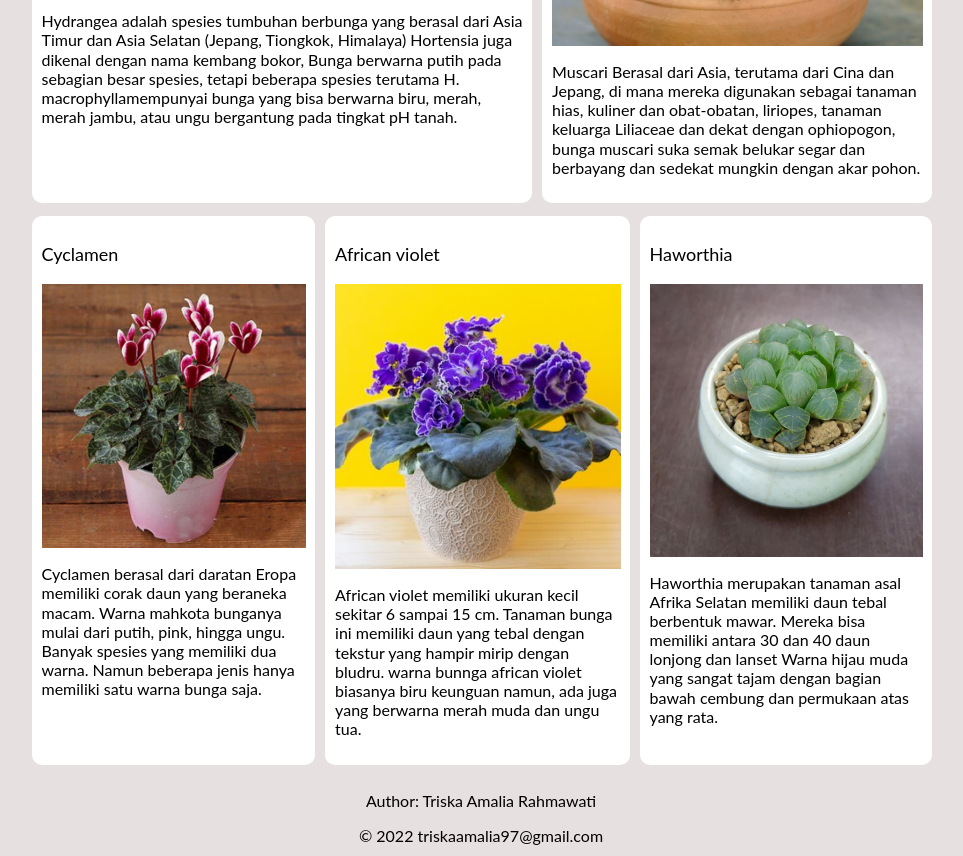
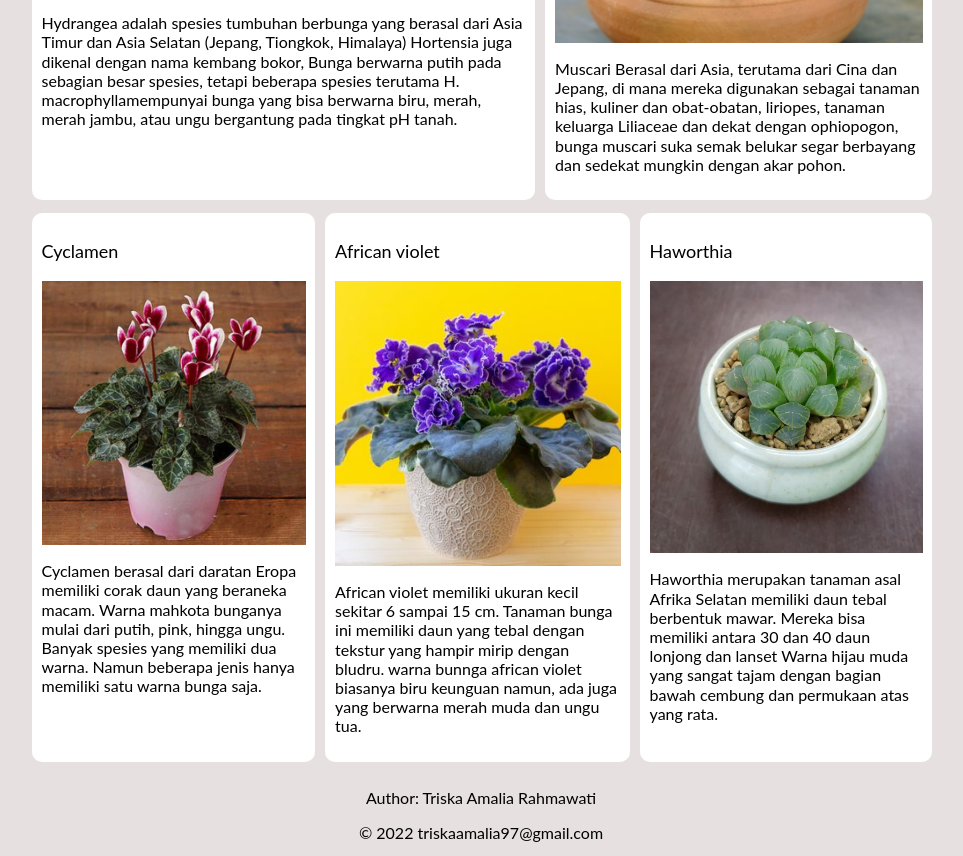
Before and after one commit to triskaamalia/fsjs, a plain HTML site: page a-satu/lifestyle.html in a window 1280 px wide. Shown: the part 1700-2556 px from the top of the page, without its empty margins (159-1122 px from the left). Drawn offline with Linux system fonts and the light colour scheme; a web font is replaced by a local one.

Commit message:
Update lifestyle.html

```diff
--- a/a-satu/lifestyle.html
+++ b/a-satu/lifestyle.html
@@ -80,7 +80,7 @@
     <div class="contentdua">
       <p class="sub"> Muscari</p>
       <img src="pict/muscari.jpg">
-      <p>Muscari Berasal dari Asia, terutama dari Cina dan Jepang, di mana mereka digunakan sebagai tanaman hias, kuliner dan obat-obatan, liriopes, tanaman keluarga Liliaceae dan dekat dengan ophiopogon, bunga muscari suka semak belukar segar dan berbayang dan sedekat mungkin dengan akar pohon.</p>
+      <p>Muscari Berasal dari Asia, terutama dari Cina dan Jepang, di mana mereka digunakan sebagai tanaman hias, kuliner dan obat-obatan, liriopes, tanaman keluarga Liliaceae dan dekat dengan ophiopogon, bunga muscari suka semak belukar segar berbayang dan sedekat mungkin dengan akar pohon.</p>
     </div>
   </div>
   <div class="boxcontent">
```
